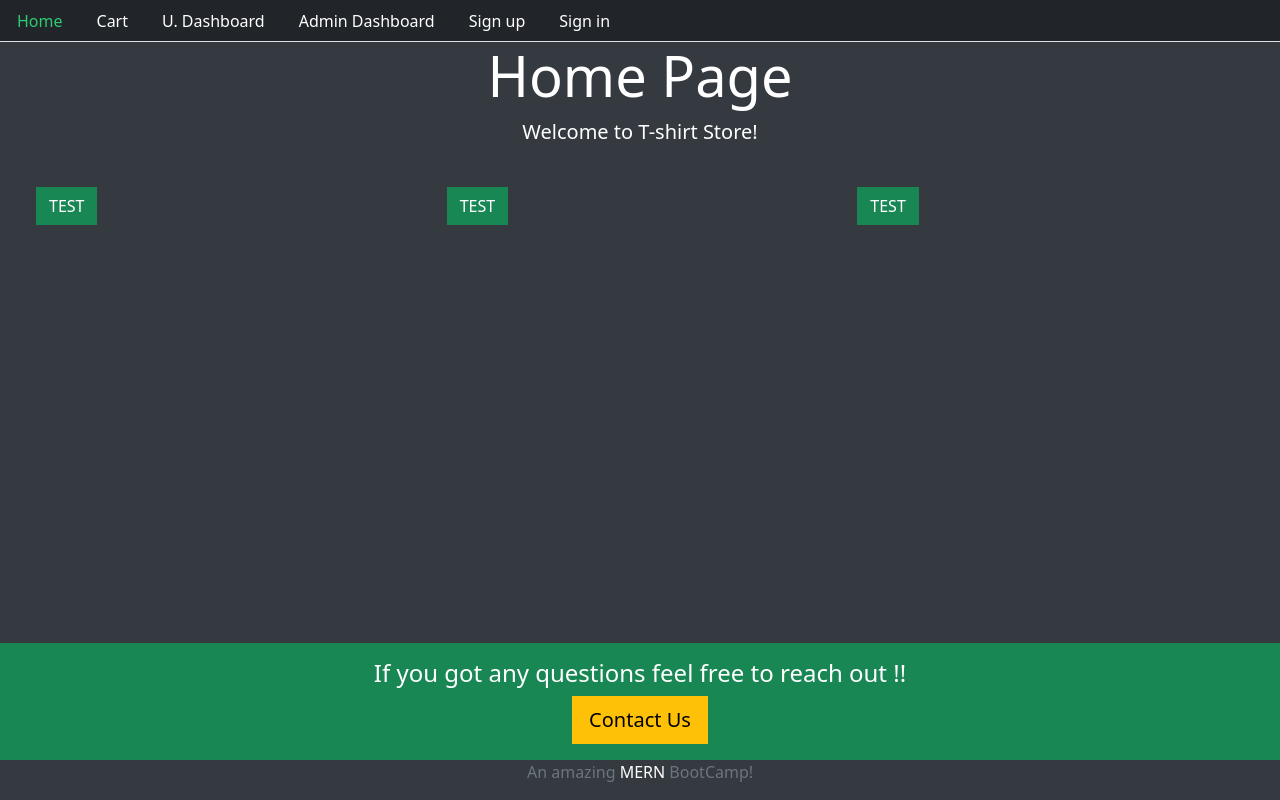
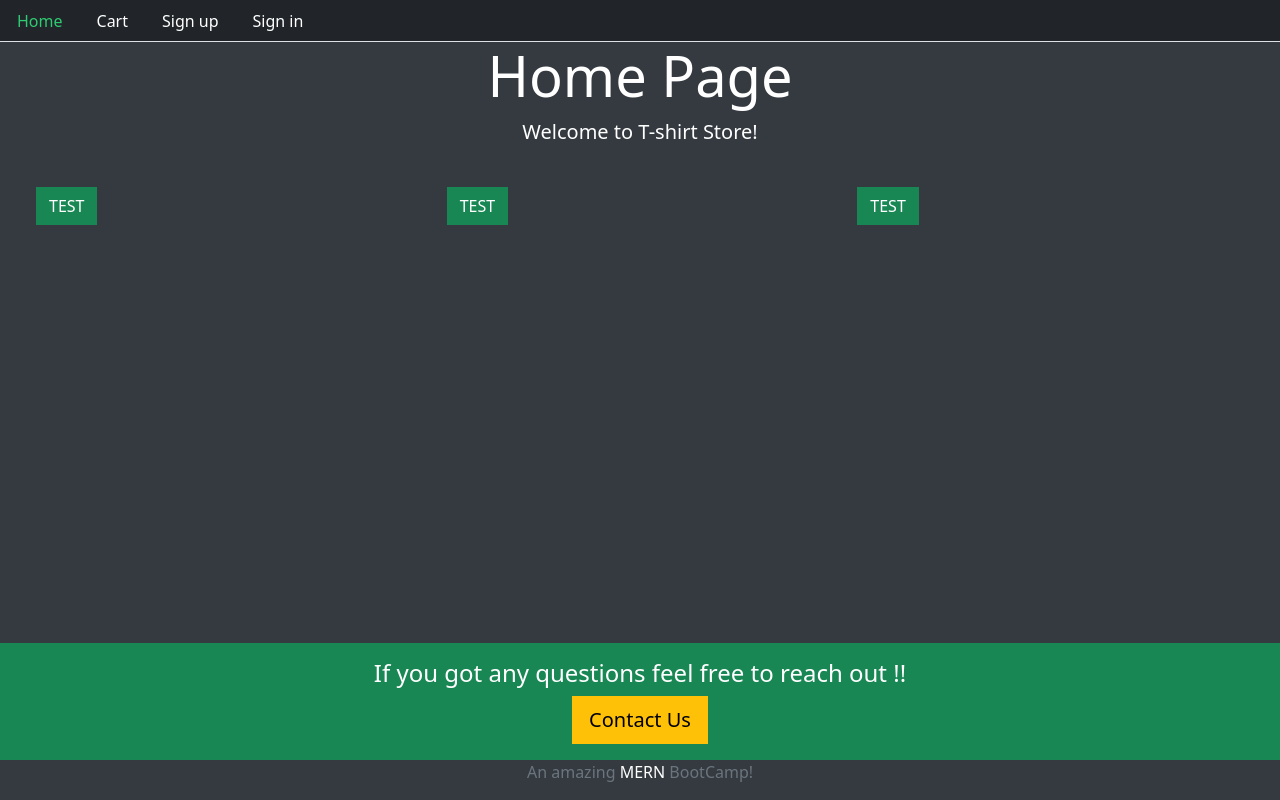
Before and after one commit to JeelPatel07/MERN-Ecommerce, a React (Create React App) app in the folder projfrontend/: page / in a window 1280 px wide. Built offline with nearby package versions, Linux system fonts and the light colour scheme.

Commit message:
Admin and user dashboard menu changes

```diff
--- a/projfrontend/src/core/Menu.js
+++ b/projfrontend/src/core/Menu.js
@@ -22,7 +22,8 @@
           Cart
         </Link>
       </li>
-      <li className="nav-item">
+     {isAuthenticated() && isAuthenticated().user.role === 0 && (
+        <li className="nav-item">
         <Link
           style={currentTab(history, "/user/dashboard")}
           className="nav-link"
@@ -31,11 +32,14 @@
          U. Dashboard
         </Link>
       </li>
-      <li className="nav-item">
+     )}
+      {isAuthenticated() && isAuthenticated().user.role === 1 && (
+        <li className="nav-item">
         <Link style={currentTab(history, "/admin/dashboard")} className="nav-link" to="/admin/dashboard">
           Admin Dashboard
         </Link>
       </li>
+      )}
       {!isAuthenticated() && (
         <Fragment>
         <li className="nav-item">
```
